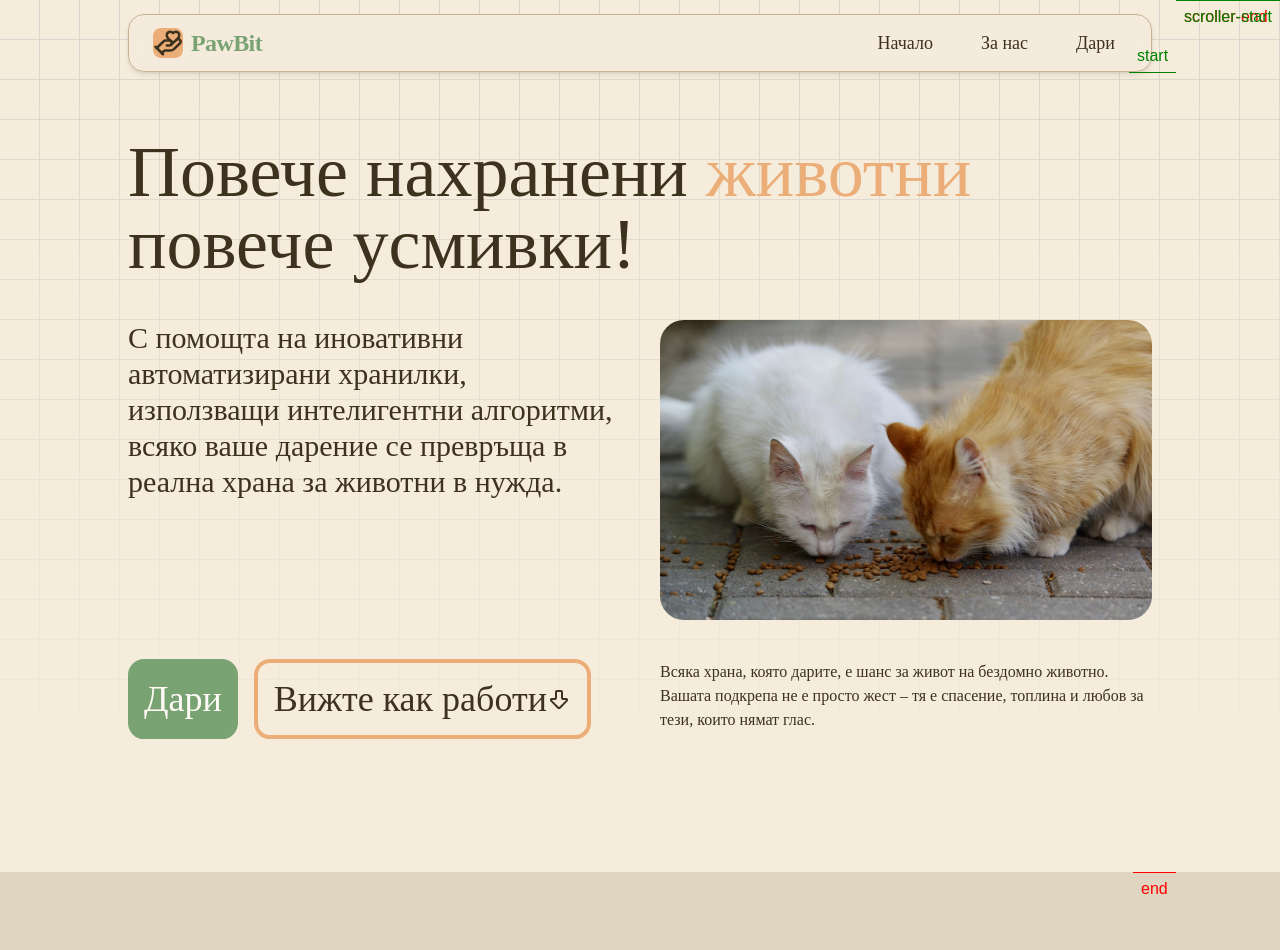
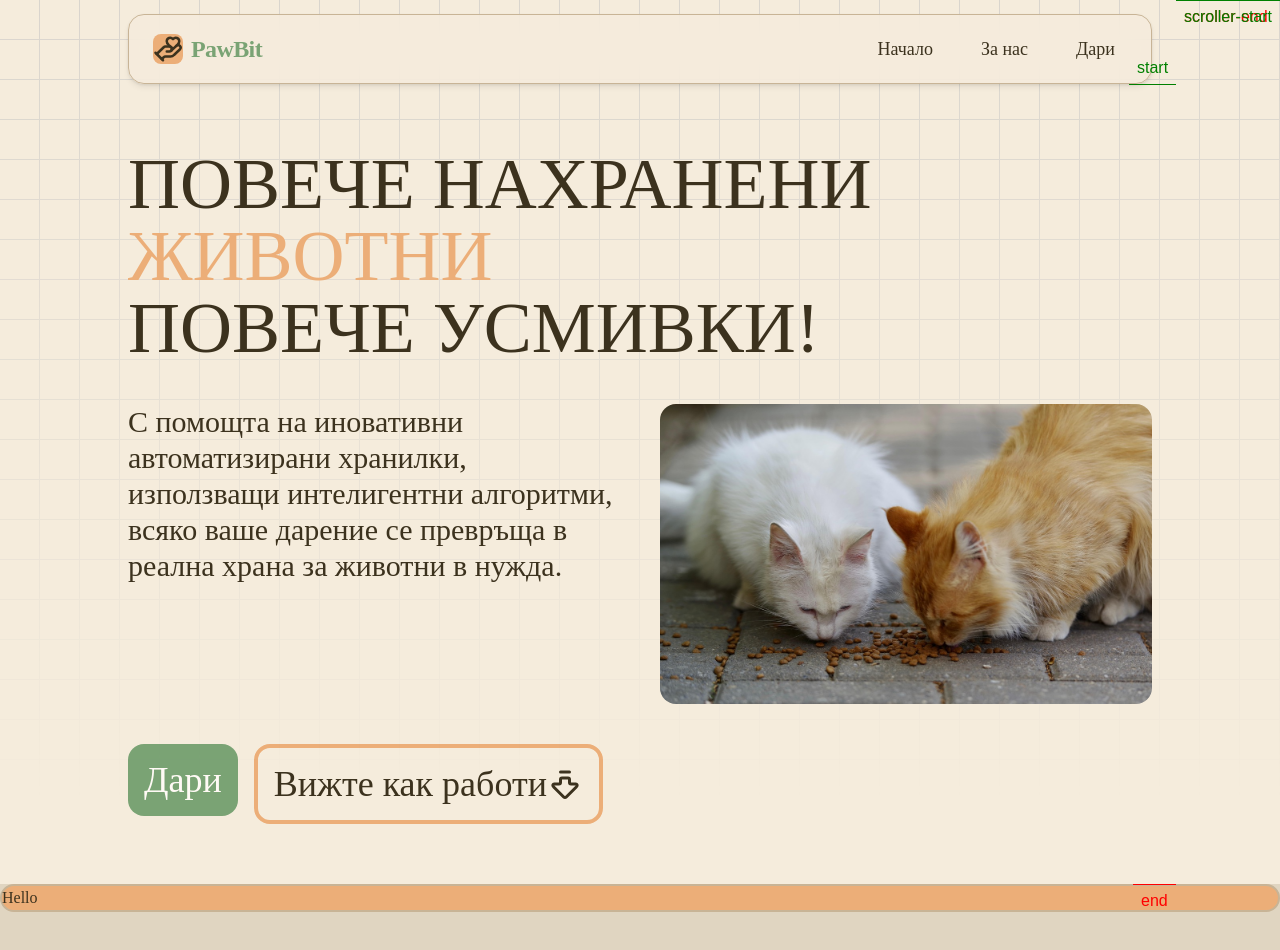
Before and after one commit to angata1/PawBit, a Next.js app: page / in a window 1280 px wide. Shown: the top 950 px of the page. Built offline with nearby package versions, Linux system fonts and the light colour scheme; a web font is replaced by a local one.

Commit message:
Add Card and CartoonyButton components; enhance homepage layout with animations and new button styles

```diff
--- /dev/null
+++ b/app/components/card.tsx
@@ -0,0 +1,18 @@
+import React, { ReactNode } from 'react'
+
+interface CardProps {
+  children: ReactNode;
+}
+
+
+
+
+function Card({
+    children,
+}: CardProps) {
+  return (
+    <div className=' border-2 rounded-4xl bg-accent'>{children}</div>
+  )
+}
+
+export default Card
--- /dev/null
+++ b/app/components/cartoonyButton.tsx
@@ -0,0 +1,78 @@
+"use client";
+
+import React, { ReactNode, useRef } from "react";
+import gsap from "gsap";
+import { useGSAP } from "@gsap/react";
+
+gsap.registerPlugin(useGSAP);
+
+interface CartoonyButtonProps {
+  children: ReactNode;
+  backgroundColor?: string;
+  onClick?: () => void;
+  styles?: string;
+  shadowColor?: string;
+}
+
+export default function CartoonyButton({
+  children,
+  onClick,
+  styles = "text-4xl rounded-2xl p-4 cursor-pointer",
+  shadowColor = "gray",
+}: CartoonyButtonProps) {
+  const container = useRef<HTMLDivElement>(null);
+  const btnRef = useRef<HTMLButtonElement>(null);
+
+  // useGSAP gives us contextSafe
+  const { contextSafe } = useGSAP({ scope: container });
+
+  const handleEnter = contextSafe(() => {
+    if (!btnRef.current) return;
+    gsap.to(btnRef.current, {
+      duration: 0.2,
+      y: -4,
+      scale: 1.05,
+      boxShadow: `6px 6px 0px 0px ${shadowColor}`,
+      ease: "power1.out",
+      rotate: () => gsap.utils.random(-6, 6),
+    });
+  });
+
+  const handleLeave = contextSafe(() => {
+    if (!btnRef.current) return;
+    gsap.to(btnRef.current, {
+      duration: 0.2,
+      y: 0,
+      scale: 1,
+      boxShadow: "0px 0px 0px 0px transparent",
+      ease: "power1.inOut",
+      rotate: 0,
+    });
+  });
+
+  const handleClick = contextSafe(() => {
+    if (!btnRef.current) return;
+    gsap.to(btnRef.current, {
+      duration: 0.2,
+      y: -4,
+      scale: 1.05,
+      boxShadow: `inset 0px 0px 0px 0px ${shadowColor}`,
+      ease: "power1.out",
+    });
+    onClick?.(); // ✅ properly call callback
+  });
+
+  return (
+    <div ref={container}>
+      <button
+        ref={btnRef}
+        onClick={handleClick}
+        onMouseEnter={handleEnter}
+        onMouseLeave={handleLeave}
+        className={styles}
+      >
+        {children}
+      </button>
+    </div>
+  );
+}
--- a/app/components/navbar.tsx
+++ b/app/components/navbar.tsx
@@ -1,5 +1,6 @@
 import { HandHeart } from "lucide-react";
 import Link from "next/link";
+import CartoonyButton from "./cartoonyButton";
 
 const navItems = [
   { href: "/", label: "Начало" },
@@ -23,12 +24,14 @@ export default function Navbar() {
         <ul className="flex gap-6">
           {navItems.map((item) => (
             <li key={item.label}>
+              <CartoonyButton styles="px-3 py-2 rounded-md text-lg font-medium text-foreground hover:bg-primary hover:text-primary-foreground transition-colors" shadowColor="#40563d">
               <Link
                 href={item.href}
-                className="px-3 py-2 rounded-md text-lg font-medium text-foreground hover:bg-primary hover:text-primary-foreground transition-colors"
+
               >
                 {item.label}
               </Link>
+              </CartoonyButton>
             </li>
           ))}
         </ul>
--- a/app/globals.css
+++ b/app/globals.css
@@ -156,3 +156,30 @@
     @apply bg-background text-foreground;
   }
 }
+
+/* Button box-shadow animation used across the site. */
+@layer components {
+  .btn-shadow-animate {
+    /* smooth transition for both shadow and a small lift */
+    transition-property: box-shadow, transform;
+    transition-duration: 200ms;
+    transition-timing-function: cubic-bezier(.2,.8,.2,1);
+    box-shadow: none;
+    will-change: box-shadow, transform;
+  }
+
+  .btn-shadow-animate:hover {
+    /* Requested shadow and a subtle lift */
+    box-shadow: 6.5px 8.5px 0px 0px var(--accent);
+    transform: translateY(-3px);
+  }
+
+  .btn-shadow-animate:active {
+    transform: translateY(-1px);
+  }
+
+  .btn-shadow-animate:focus-visible {
+    outline: 2px solid var(--color-ring);
+    outline-offset: 2px;
+  }
+}
--- a/app/page copy.tsx
+++ /dev/null
@@ -1,94 +0,0 @@
-"use client";
-
-import Image from "next/image";
-import { GridPattern } from "./components/gridPattern";
-import gsap from "gsap";
-import { ScrollTrigger } from "gsap/all";
-import { useGSAP } from "@gsap/react";
-import Navbar from "./components/navbar";
-
-gsap.registerPlugin(useGSAP);
-
-gsap.registerPlugin(ScrollTrigger);
-
-export default function Home() {
-  useGSAP(() => {
-    gsap.from("nav", {
-      y: -50,
-      opacity: 0,
-      ease: "Power0.easeInOut",
-      // scrollTrigger: {
-      //   trigger: ".hero-section",
-      //   start: "top top",
-      //   end: "+=20%",
-      //   scrub: true,
-      //   pin: true,
-      //   markers: true,
-      // },
-    });
-
-     gsap.to(".parallax-image", {
-      y: -30,
-      ease: "none",
-      scrollTrigger: {
-        trigger: ".hero-section",
-        start: "top top",
-        end: "bottom top",
-        scrub: true,
-        markers: true
-      },
-    });
-
-    gsap.to(".donate-button", {
-      x: () => gsap.utils.random(-5, 5),
-      y: () => gsap.utils.random(-5, 5),
-      repeat: -1,
-      yoyo: true,
-      ease: "sine.inOut",
-    });
-  }, []);
-
-  return (
-    <>
-      <section className="hero-section flex justify-center">
-        <GridPattern className=" z-0 mask-b-from-0.5" />
-        <main className="font-sans w-[80%] mt-[10%]">
-          <div className=" h-[100vh]">
-            <h1 className=" text-7xl z-[100]">
-              Повече нахранени <span className=" text-accent">животни</span>
-              <p>повече усмивки!</p>
-            </h1>
-
-            <div className="flex items-center justify-between gap-8 mt-12">
-              {/* Left side: text */}
-              <div className="w-1/2">
-                <h2 className="text-3xl leading-relaxed">
-                  Всяка храна, която дарите, е шанс за живот на бездомно
-                  животно. Вашата подкрепа не е просто жест – тя е спасение,
-                  топлина и любов за тези, които нямат глас.
-                </h2>
-              </div>
-              <div>
-                <Image
-                  src="/cats.jpg"
-                  alt="Cats eating"
-                  width={1000}
-                  height={1000}
-                  className="parallax-image rounded-3xl"
-                />
-              </div>
-            </div>
-            <div className=" flex justify-start">
-              <button className="donate-button bg-primary text-primary-foreground text-4xl rounded-3xl p-4 cursor-pointer">
-                Дари
-              </button>
-            </div>
-          </div>
-        </main>
-      </section>
-      <section className=" h-[100vh] bg-[#E0D5C1]">
-
-      </section>
-    </>
-  );
-}
--- a/app/page.tsx
+++ b/app/page.tsx
@@ -5,8 +5,10 @@ import { GridPattern } from "./components/gridPattern";
 import gsap from "gsap";
 import { ScrollTrigger } from "gsap/all";
 import { useGSAP } from "@gsap/react";
-import Navbar from "./components/navbar";
-import { ArrowBigDown } from "lucide-react";
+import { ArrowBigDownDash } from "lucide-react";
+import CartoonyButton from "./components/cartoonyButton";
+import Card from "./components/card";
+
 
 gsap.registerPlugin(useGSAP);
 
@@ -27,10 +29,10 @@ export default function Home() {
       //   markers: true,
       // },
     });
-let tl = gsap.timeline()
+    let tl = gsap.timeline();
 
     tl.to(".parallax-image", {
-      objectPosition: -1000,
+      yPercent: -30,
       ease: "none",
       scrollTrigger: {
         trigger: ".hero-section",
@@ -41,23 +43,17 @@ let tl = gsap.timeline()
       },
     });
 
-
-    // tl.from("div", {
-    //   y: gsap.utils.random(30, 100),
-    //   opacity: 0,
-    //   ease: "none",
-    //   stagger: 0.1,
-    // });
-
     gsap.to(".donate-button", {
-  y: -2,                  // small upward bounce
+      y: -2, // small upward bounce
       duration: 0.4,
       repeat: -1,
       yoyo: true,
-  ease: "sine"
+      ease: "sine",
     });
+  }, []);
 
-  }, []);
+
+
 
   return (
     <>
@@ -65,38 +61,40 @@ gsap.to(".donate-button", {
         <section className="hero-section h-[100vh] w-[80%]">
           <GridPattern className="grid-bg z-0 mask-b-from-0.5" />
           <div className="grid grid-cols-2 grid-rows-[auto_auto_auto] gap-10 mt-16 ">
-          <div className="col-span-2 text-7xl z-[40] ">
+            <div className="col-span-2 text-7xl z-[40] uppercase space-x-1.5">
               Повече нахранени <span className=" text-accent">животни</span>
               <p>повече усмивки!</p>
             </div>
             <div className=" text-3xl z-[40] ">
-            С помощта на иновативни автоматизирани хранилки, използващи интелигентни алгоритми, всяко ваше дарение се превръща в реална храна за животни в нужда.
+              С помощта на иновативни автоматизирани хранилки, използващи
+              интелигентни алгоритми, всяко ваше дарение се превръща в реална
+              храна за животни в нужда.
             </div>
-          <div className="overflow-hidden h-[300px] relative rounded-3xl z-30">
+            <div className="parallax-image h-[300px] z-30">
               <Image
                 src="/cats.jpg"
                 alt="Cats eating"
                 fill
-              className=" parallax-image object-cover"
+                className=" rounded-2xl  object-cover"
               />
             </div>
             <div className=" flex justify-start">
-              <button className="donate-button bg-primary text-primary-foreground text-4xl rounded-2xl p-4 cursor-pointer">
+              <CartoonyButton shadowColor="#40563d" styles="text-primary-foreground bg-primary text-4xl rounded-2xl p-4 cursor-pointer">
                 Дари
-              </button>
-               <button className="donate-button border-4 border-accent flex items-center text-foreground text-4xl rounded-2xl ml-4 p-4 cursor-pointer">
-                Вижте как работи <ArrowBigDown/>
-              </button>
+              </CartoonyButton>
+              <CartoonyButton shadowColor="var(--accent)" styles="border-4 border-accent flex items-center text-foreground text-4xl rounded-2xl ml-4 p-4 cursor-pointer">
+                Вижте как работи <ArrowBigDownDash className=" w-9 h-9" />
+              </CartoonyButton>
             </div>
-          <div className="impact-text text-1xl z-[40] ">
-            Всяка храна, която дарите, е шанс за живот на бездомно животно.
-            Вашата подкрепа не е просто жест – тя е спасение, топлина и любов за
-            тези, които нямат глас.
-          </div>
+            {/* <div className="impact-text text-1xl z-[40] ">
+              "Всяка храна, която дарите, е шанс за живот на бездомно животно.
+              Вашата подкрепа не е просто жест – тя е спасение, топлина и любов
+              за тези, които нямат глас."
+            </div> */}
           </div>
         </section>
       </div>
-      <section className=" h-[100vh] bg-[#E0D5C1]"></section>
+      <section className=" h-[100vh] bg-[#E0D5C1]"><Card><h1>Hello</h1></Card></section>
     </>
   );
 }
```
Lines whose indentation alone changed are shown as unchanged.
